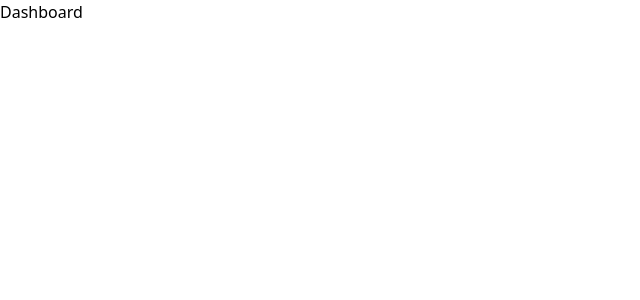
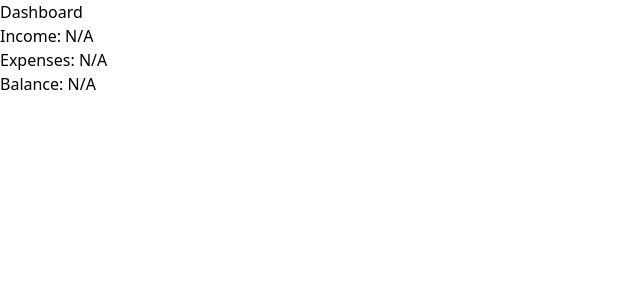
Before and after one commit to Nickolas-Hernandez/vuebalance, a Vue app: page / in a window 1280 px wide. Shown: the top 300 px of the page, without its empty margins (0-640 px from the left). Built offline with nearby package versions, Linux system fonts and the light colour scheme.

Commit message:
Add props and currency formatting to SummaryCard

```diff
--- /dev/null
+++ b/src/components/RecentTransactions.vue
@@ -0,0 +1,5 @@
+<script></script>
+
+<template></template>
+
+<style></style>
--- /dev/null
+++ b/src/components/SummaryCard.vue
@@ -0,0 +1,22 @@
+<script setup>
+const { income, expenses, balance } = defineProps(['income', 'expenses', 'balance']);
+
+const formatCurrency = value => {
+    if (value == null) return 'N/A';
+    return new Intl.NumberFormat('en-US', {
+        style: 'currency',
+        currency: 'USD',
+        minimumFractionDigits: 2,
+    }).format(value);
+};
+</script>
+
+<template>
+    <div class="totals-overview">
+        <div class="totals-overview__card">Income&colon; {{ formatCurrency(income) }}</div>
+        <div class="totals-overview__card">Expenses&colon; {{ formatCurrency(expenses) }}</div>
+        <div class="totals-overview__card">Balance&colon; {{ formatCurrency(balance) }}</div>
+    </div>
+</template>
+
+<style></style>
--- a/src/components/icons/recent-transactions.vue
+++ /dev/null
@@ -1,11 +0,0 @@
-<script></script>
-
-<template>
-    <div class="totals-overview">
-        <div class="totals-overview__card">Income</div>
-        <div class="totals-overview__card">Expenses</div>
-        <div class="totals-overview__card">Balance</div>
-    </div>
-</template>
-
-<style></style>
--- a/src/views/Dashboard.vue
+++ b/src/views/Dashboard.vue
@@ -1,8 +1,11 @@
-<script setup></script>
+<script setup>
+import SummaryCard from '@/components/SummaryCard.vue';
+</script>
 
 <template>
     <div id="dashboard">
         <h1>Dashboard</h1>
+        <SummaryCard />
     </div>
 </template>
 
```
Also changed, not shown: src/components/icons/totals-overview.vue (deleted).
